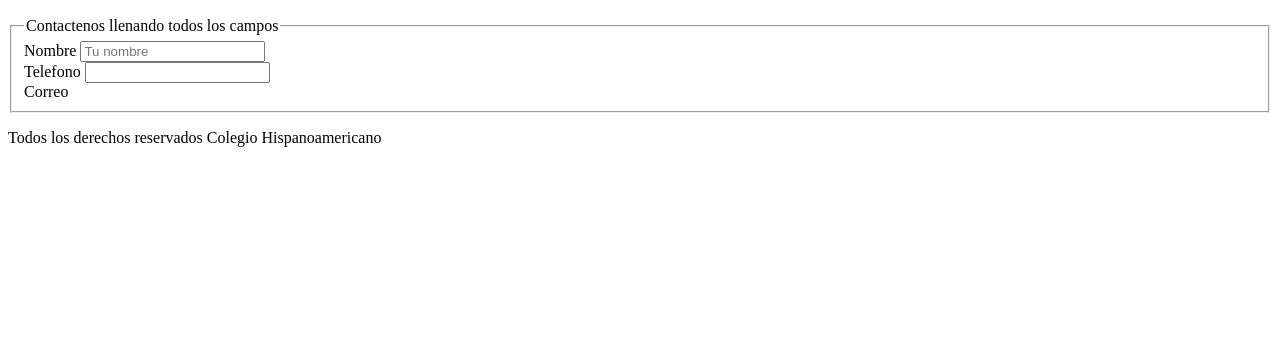
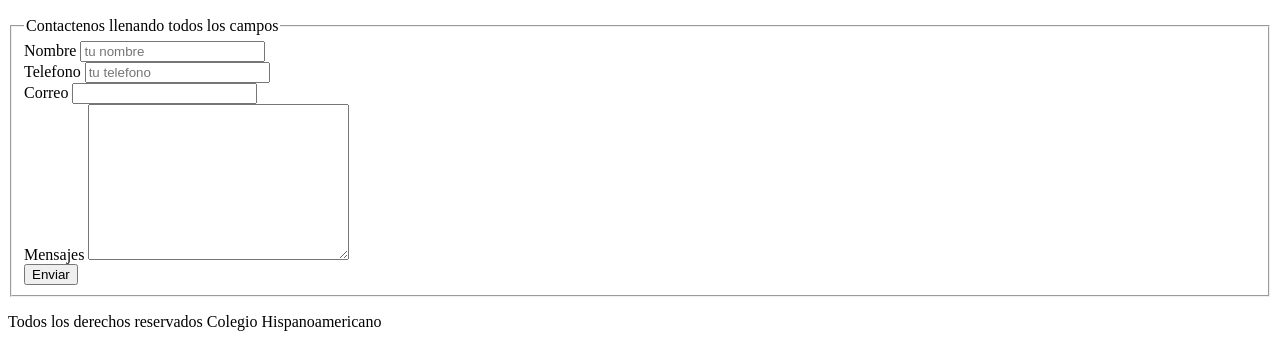
Before and after one commit to aflasso/College, a plain HTML site: page index.html in a window 1280 px wide. Shown: the part 1381-1728 px from the top of the page. Before the commit the page ends 1544 px from the top, so only its background shows below. Drawn offline with Linux system fonts and the light colour scheme.

Commit message:
Update index.html

```diff
--- a/index.html
+++ b/index.html
@@ -112,28 +112,38 @@
           </svg>
     </p>
 
-	<form>
+	<form action="">
 		<fieldset>
 			<legend>Contactenos llenando todos los campos</legend>
 
 			<div>
-				<label>Nombre</label>
-				<input type="text" placeholder="Tu nombre">
+				<label for="">Nombre</label>
+				<input type="text" placeholder="tu nombre">
 			</div>
 
 			<div>
 				<label for="">Telefono</label>
-				<input type="tele">
+				<input type="tele" placeholder="tu telefono">
 			</div>
 
 			<div>
 				<label for="">Correo</label>
-
+				<input type="email">
 			</div>
 
+      <div>
+        <label for="">Mensajes</label>
+        <textarea name="" id="" cols="30" rows="10"></textarea>
+      </div>
+
+      <div>
+        <input type="submit" value="Enviar">
+      </div>
+
 		</fieldset>
+
 	</form>
-    </section>
+  </section>
 
     <footer>
     <p>Todos los derechos reservados Colegio Hispanoamericano</p>
```
